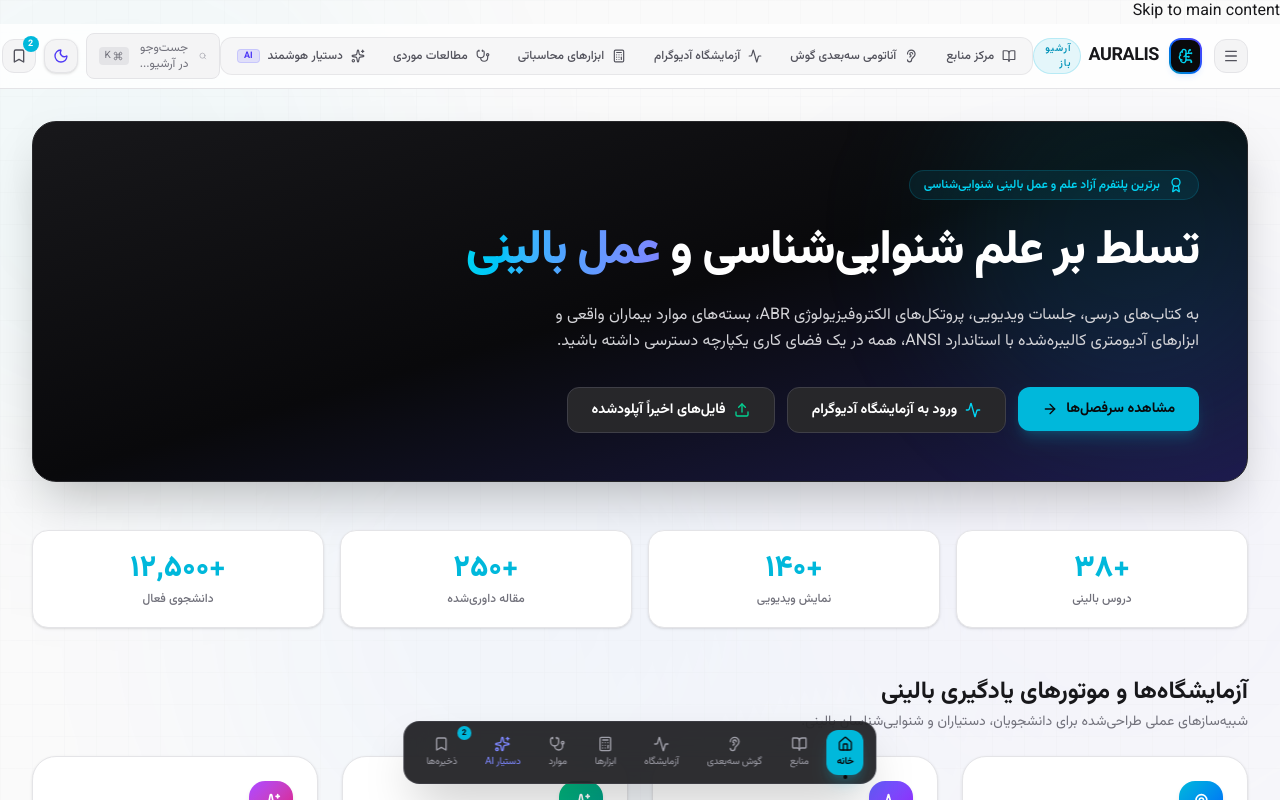
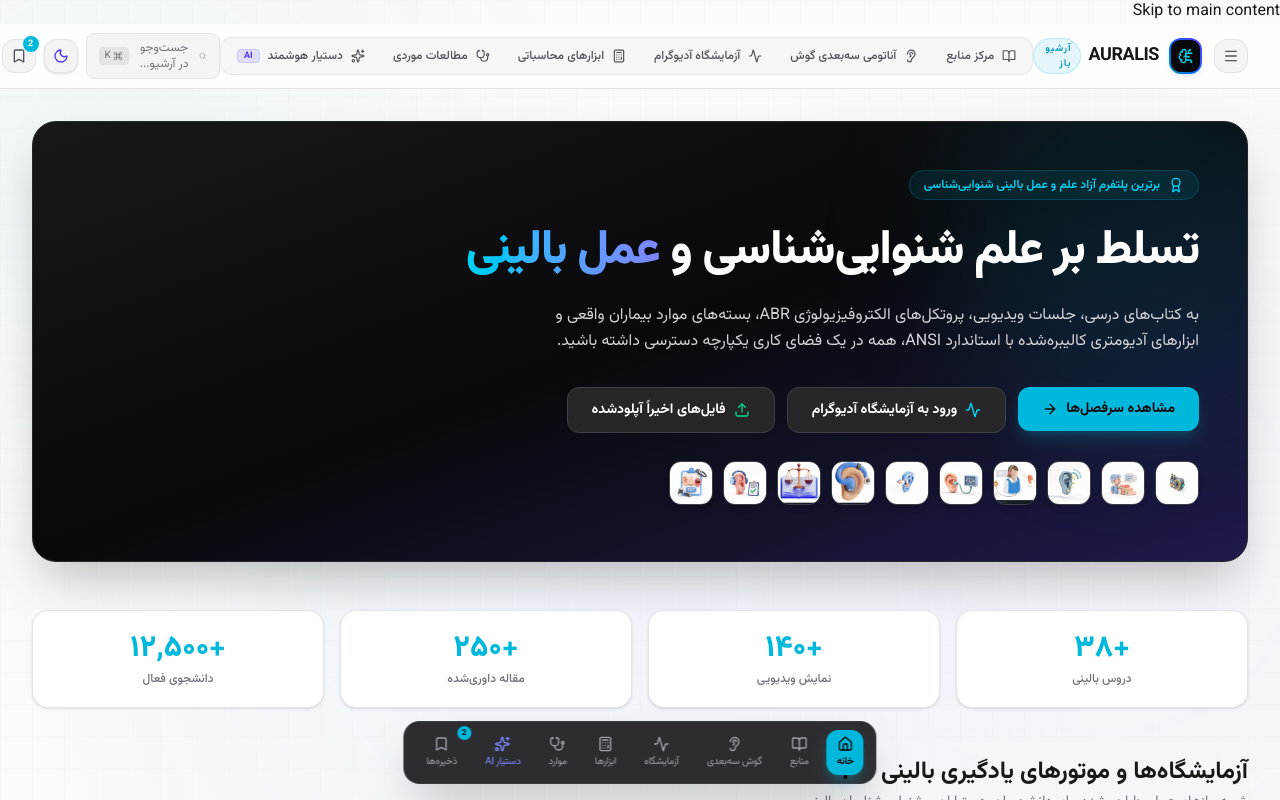
Before and after one commit to mobinahmadikya80-wq/auralis, a React (Vite) app: page / in a window 1280 px wide. Shown: the top 800 px of the page. Built offline with nearby package versions, Linux system fonts and the light colour scheme.

Commit message:
رفع مسیر آیکون درس‌ها و افزودن میانبر آیکون درس‌ها به صفحه اصلی

```diff
--- a/src/App.tsx
+++ b/src/App.tsx
@@ -50,6 +50,12 @@ export default function App() {
   const [isCommandPaletteOpen, setIsCommandPaletteOpen] = useState<boolean>(false);
   const [isSidebarOpen, setIsSidebarOpen] = useState<boolean>(false);
   const [selectedResource, setSelectedResource] = useState<EducationalResource | null>(null);
+  const [pendingCourseId, setPendingCourseId] = useState<string | null>(null);
+
+  const handleNavigateToCourse = (courseId: string) => {
+    setPendingCourseId(courseId);
+    setActiveTab('courses');
+  };
 
   // Saved Bookmarks Persistence
   const [savedIds, setSavedIds] = useState<string[]>(() => {
@@ -177,6 +183,7 @@ export default function App() {
               <HomePage
                 onNavigate={setActiveTab}
                 onSelectResource={(res) => setSelectedResource(res)}
+                onNavigateToCourse={handleNavigateToCourse}
               />
             )}
 
@@ -187,7 +194,10 @@ export default function App() {
             )}
 
             {activeTab === 'courses' && (
-              <CoursesPage />
+              <CoursesPage
+                initialCourseId={pendingCourseId}
+                onConsumeInitialCourse={() => setPendingCourseId(null)}
+              />
             )}
 
             {activeTab === 'recent-uploads' && (
--- a/src/components/pages/CoursesPage.tsx
+++ b/src/components/pages/CoursesPage.tsx
@@ -1,4 +1,4 @@
-import React, { useState } from 'react';
+import React, { useEffect, useState } from 'react';
 import {
   GraduationCap,
   BookOpen,
@@ -13,12 +13,31 @@ import {
 } from 'lucide-react';
 import { getCourses, CourseFrontmatter } from '../../content/loader';
 import { CourseDetailModal } from '../CourseDetailModal';
+import { assetUrl } from '../../utils/assetPath';
 
-export const CoursesPage: React.FC = () => {
+interface CoursesPageProps {
+  /** When set (e.g. navigated here from a homepage course icon), the matching course's detail modal opens automatically. */
+  initialCourseId?: string | null;
+  /** Called once the initialCourseId has been consumed/opened, so the parent can clear it. */
+  onConsumeInitialCourse?: () => void;
+}
+
+export const CoursesPage: React.FC<CoursesPageProps> = ({ initialCourseId, onConsumeInitialCourse }) => {
   const [selectedCategory, setSelectedCategory] = useState<string>('All');
   const [selectedCourse, setSelectedCourse] = useState<(CourseFrontmatter & { id: string }) | null>(null);
 
   const courses = getCourses();
+
+  useEffect(() => {
+    if (!initialCourseId) return;
+    const found = courses.find((c) => c.id === initialCourseId);
+    if (found) {
+      setSelectedCategory('All');
+      setSelectedCourse(found);
+    }
+    onConsumeInitialCourse?.();
+    // eslint-disable-next-line react-hooks/exhaustive-deps
+  }, [initialCourseId]);
 
   const categories = ['All', ...Array.from(new Set(courses.map((c) => c.category)))];
 
@@ -81,7 +100,7 @@ export const CoursesPage: React.FC = () => {
                 <div className="flex items-center gap-3">
                   {c.icon && (
                     <img
-                      src={c.icon}
+                      src={assetUrl(c.icon)}
                       alt=""
                       className="w-11 h-11 rounded-xl object-cover border border-zinc-200 dark:border-zinc-800 shrink-0"
                     />
--- a/src/components/pages/HomePage.tsx
+++ b/src/components/pages/HomePage.tsx
@@ -22,14 +22,18 @@ import { EducationalResource } from '../../types';
 import { ScrollReveal, StaggerContainer, StaggerItem } from '../motion/ScrollReveal';
 import { TiltCard } from '../motion/TiltCard';
 import { Magnetic } from '../motion/Magnetic';
+import { getCourses } from '../../content/loader';
+import { assetUrl } from '../../utils/assetPath';
 
 interface HomePageProps {
   onNavigate: (tab: string) => void;
   onSelectResource: (res: EducationalResource) => void;
+  onNavigateToCourse: (courseId: string) => void;
 }
 
-export const HomePage: React.FC<HomePageProps> = ({ onNavigate, onSelectResource }) => {
+export const HomePage: React.FC<HomePageProps> = ({ onNavigate, onSelectResource, onNavigateToCourse }) => {
   const featuredResources = EDUCATIONAL_RESOURCES.filter(r => r.featured).slice(0, 4);
+  const coursesWithIcons = getCourses().filter((c) => !!c.icon);
 
   const stats = [
     { label: 'دروس بالینی', value: '+۳۸' },
@@ -120,6 +124,28 @@ export const HomePage: React.FC<HomePageProps> = ({ onNavigate, onSelectResource
                 </button>
               </Magnetic>
             </div>
+
+            {/* Direct course-icon shortcuts */}
+            {coursesWithIcons.length > 0 && (
+              <div className="flex flex-wrap items-center gap-2.5 pt-1">
+                {coursesWithIcons.map((course) => (
+                  <Magnetic key={course.id} strength={0.2}>
+                    <button
+                      onClick={() => onNavigateToCourse(course.id)}
+                      title={course.title}
+                      aria-label={course.title}
+                      className="w-11 h-11 rounded-xl overflow-hidden border border-zinc-700 hover:border-cyan-400 hover:scale-110 transition-all shadow-md cursor-pointer"
+                    >
+                      <img
+                        src={assetUrl(course.icon)}
+                        alt={course.title}
+                        className="w-full h-full object-cover"
+                      />
+                    </button>
+                  </Magnetic>
+                ))}
+              </div>
+            )}
           </div>
 
           {/* Decorative ambient orb */}
--- /dev/null
+++ b/src/utils/assetPath.ts
@@ -0,0 +1,14 @@
+/**
+ * Resolves a "public folder" asset path (e.g. content coming from
+ * markdown frontmatter like `/uploads/course-icons/foo.jpg`) against the
+ * site's actual deployed base path (Vite's `base` config, `/auralis/` in
+ * production). Without this, absolute-looking paths resolve against the
+ * domain root and 404 on GitHub Pages project sites.
+ */
+export function assetUrl(path?: string | null): string {
+  if (!path) return '';
+  if (/^https?:\/\//i.test(path)) return path;
+  const base = import.meta.env.BASE_URL || '/';
+  const clean = path.startsWith('/') ? path.slice(1) : path;
+  return `${base}${clean}`;
+}
```
